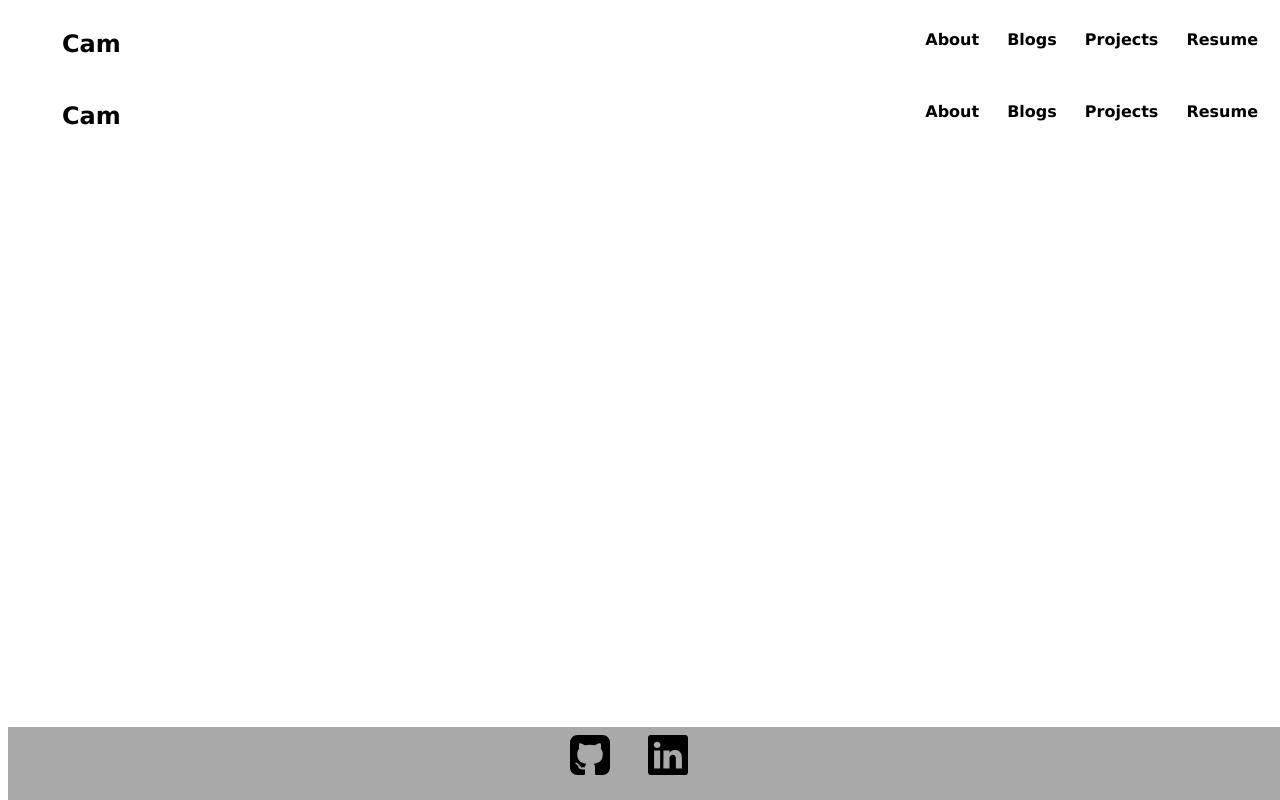
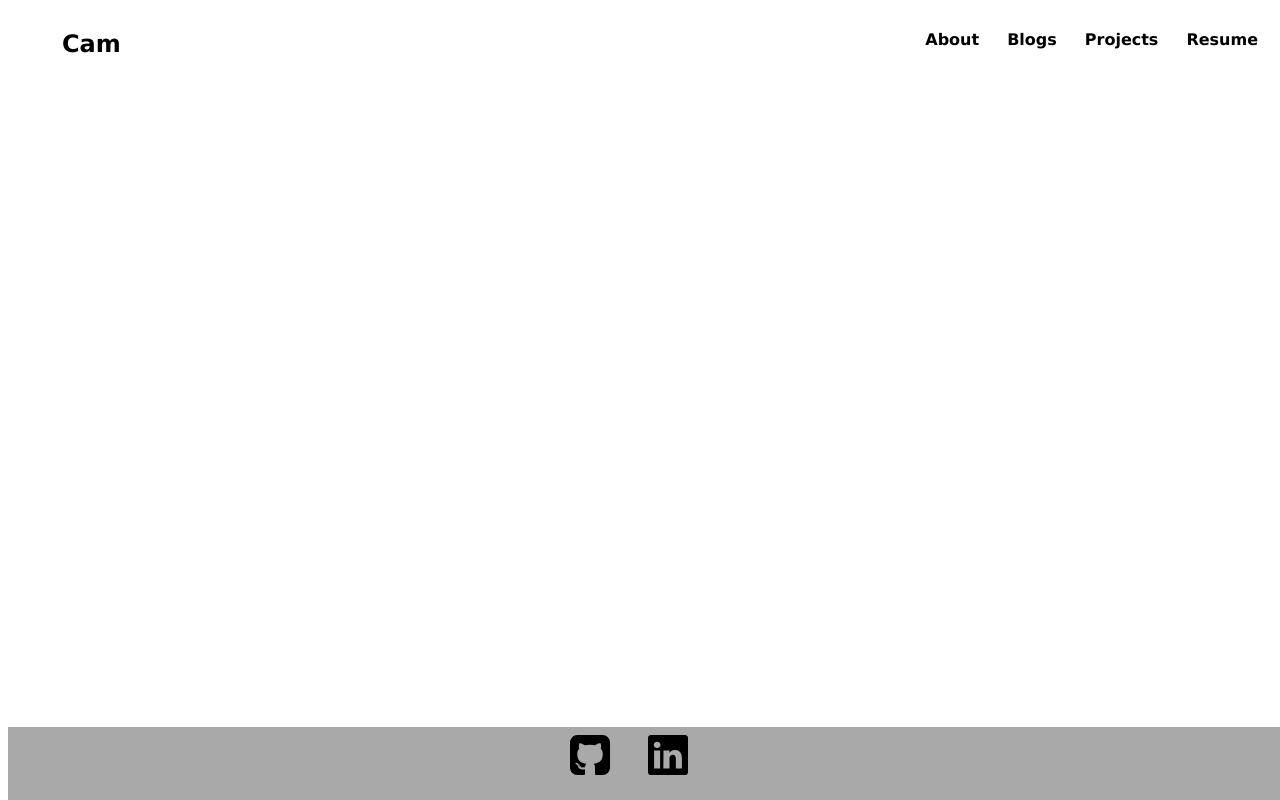
Before and after one commit to CMURPH56/Website, a Vue app: page /About in a window 1280 px wide. Built offline with nearby package versions, Linux system fonts and the light colour scheme.

Commit message:
fixed duplicate nav on about page

```diff
--- a/src/components/About.vue
+++ b/src/components/About.vue
@@ -1,18 +1,10 @@
 <template>
   <section>
-    <Nav />
     <div class='content' />
   </section>
 </template>
 
-<script>
-  import Nav from './Nav.vue'
-  export default {
-    components :{
-      Nav
-    }
-  }
-</script>
+
 <style>
 .content{
   width: 45%;
```
